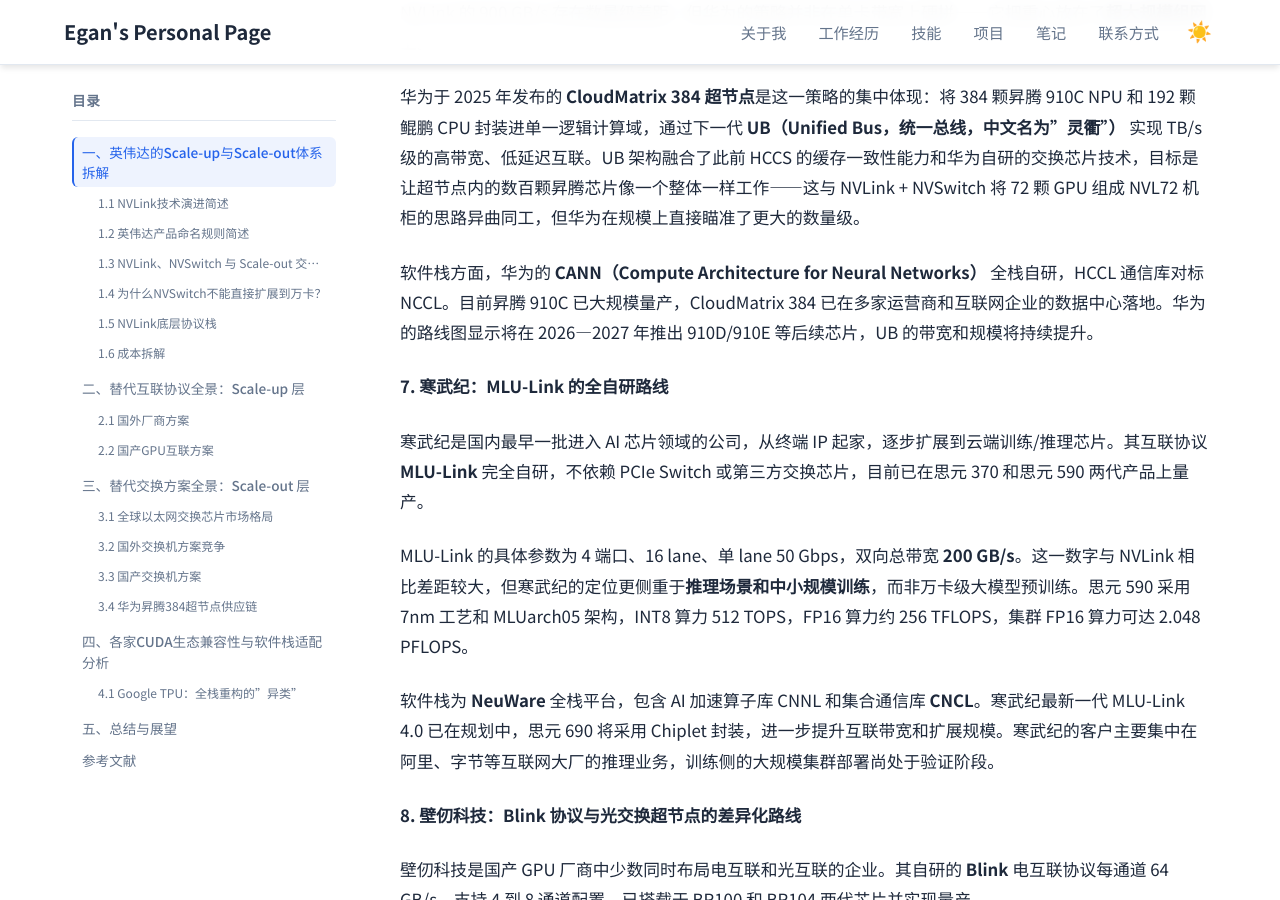
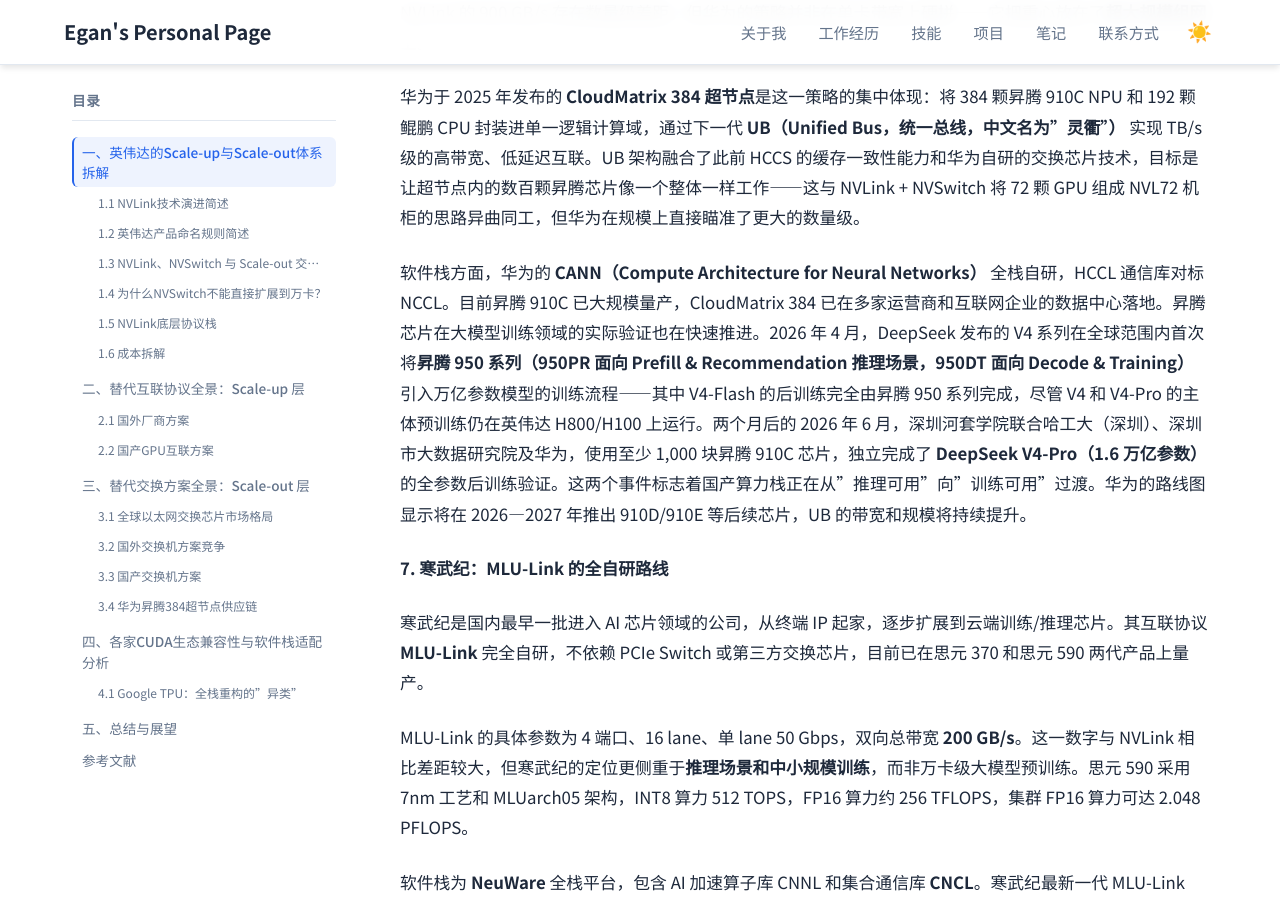
Before and after one commit to Lejun-Hu/Lejun-Hu.github.io, a Jekyll site: the page built from _notes/2026-7-12-GPU_Interconnect_Research.md, in a window 1280 px wide and 900 px high, scrolled down 12625 px. Built offline with Jekyll 4.4.1, drawn with Linux system fonts in a browser that asks for light colours.

Commit message:
refine: 修正昇腾950系列命名，补充DeepSeek V4训练验证详情

```diff
--- a/_notes/2026-7-12-GPU_Interconnect_Research.md
+++ b/_notes/2026-7-12-GPU_Interconnect_Research.md
@@ -226,7 +226,7 @@ Trainium3 将进一步升级为交换式拓扑结构（不再依赖纯 Ring）
 
 华为于 2025 年发布的 **CloudMatrix 384 超节点**是这一策略的集中体现：将 384 颗昇腾 910C NPU 和 192 颗鲲鹏 CPU 封装进单一逻辑计算域，通过下一代 **UB（Unified Bus，统一总线，中文名为"灵衢"）** 实现 TB/s 级的高带宽、低延迟互联。UB 架构融合了此前 HCCS 的缓存一致性能力和华为自研的交换芯片技术，目标是让超节点内的数百颗昇腾芯片像一个整体一样工作——这与 NVLink + NVSwitch 将 72 颗 GPU 组成 NVL72 机柜的思路异曲同工，但华为在规模上直接瞄准了更大的数量级。
 
-软件栈方面，华为的 **CANN（Compute Architecture for Neural Networks）** 全栈自研，HCCL 通信库对标 NCCL。目前昇腾 910C 已大规模量产，CloudMatrix 384 已在多家运营商和互联网企业的数据中心落地。华为的路线图显示将在 2026—2027 年推出 910D/910E 等后续芯片，UB 的带宽和规模将持续提升。
+软件栈方面，华为的 **CANN（Compute Architecture for Neural Networks）** 全栈自研，HCCL 通信库对标 NCCL。目前昇腾 910C 已大规模量产，CloudMatrix 384 已在多家运营商和互联网企业的数据中心落地。昇腾芯片在大模型训练领域的实际验证也在快速推进。2026 年 4 月，DeepSeek 发布的 V4 系列在全球范围内首次将**昇腾 950 系列（950PR 面向 Prefill & Recommendation 推理场景，950DT 面向 Decode & Training）** 引入万亿参数模型的训练流程——其中 V4-Flash 的后训练完全由昇腾 950 系列完成，尽管 V4 和 V4-Pro 的主体预训练仍在英伟达 H800/H100 上运行。两个月后的 2026 年 6 月，深圳河套学院联合哈工大（深圳）、深圳市大数据研究院及华为，使用至少 1,000 块昇腾 910C 芯片，独立完成了 **DeepSeek V4-Pro（1.6 万亿参数）** 的全参数后训练验证。这两个事件标志着国产算力栈正在从"推理可用"向"训练可用"过渡。华为的路线图显示将在 2026—2027 年推出 910D/910E 等后续芯片，UB 的带宽和规模将持续提升。
 
 **7. 寒武纪：MLU-Link 的全自研路线**
 
```
